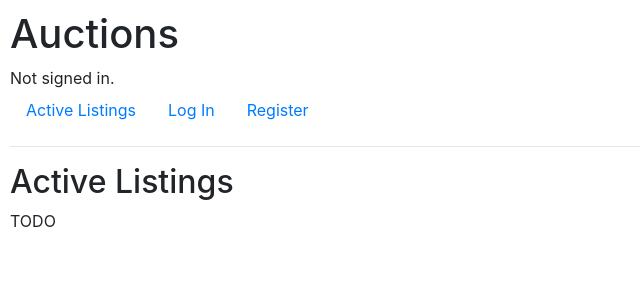
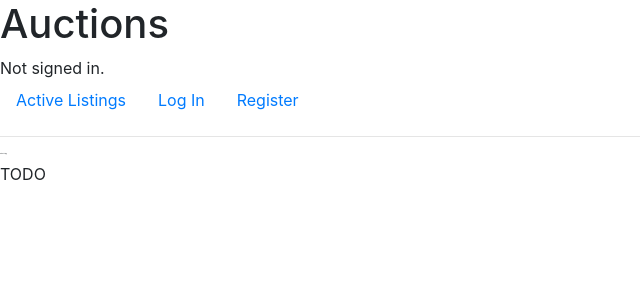
Before and after one commit to tharzaw228/test1, a Django app: page / in a window 1280 px wide. Shown: the top 300 px of the page, without its empty margins (0-640 px from the left). Run offline with Django 3.2, Linux system fonts and the light colour scheme; some libraries are stand-ins or nearby versions.

Commit message:
a little bit changes

```diff
--- a/auctions/static/auctions/styles.css
+++ b/auctions/static/auctions/styles.css
@@ -1,3 +1,7 @@
 body {
-    padding: 10px;
+    padding: 0px;
 }
+
+body h2 {
+    font-size: 1px;
+}
```
Also changed, not shown: db.sqlite3.
